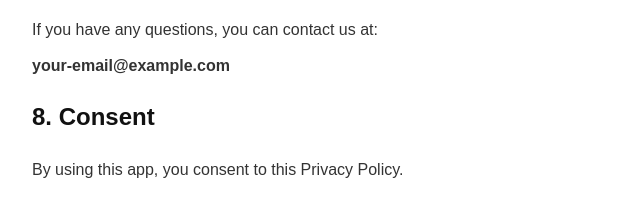
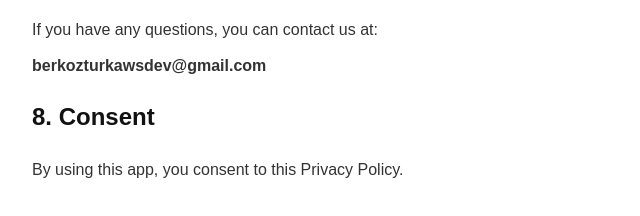
Before and after one commit to berkozturkawsdev/play-store, a plain HTML site: page index.html in a window 1280 px wide. Shown: the part 988-1204 px from the top of the page, 8-648 px from the left. Drawn offline with Linux system fonts and the light colour scheme.

Commit message:
update email

```diff
--- a/index.html
+++ b/index.html
@@ -80,7 +80,7 @@
     <p>
         If you have any questions, you can contact us at:
     </p>
-    <p class="email">your-email@example.com</p>
+    <p class="email">berkozturkawsdev@gmail.com</p>
 
     <h2>8. Consent</h2>
     <p>
```
